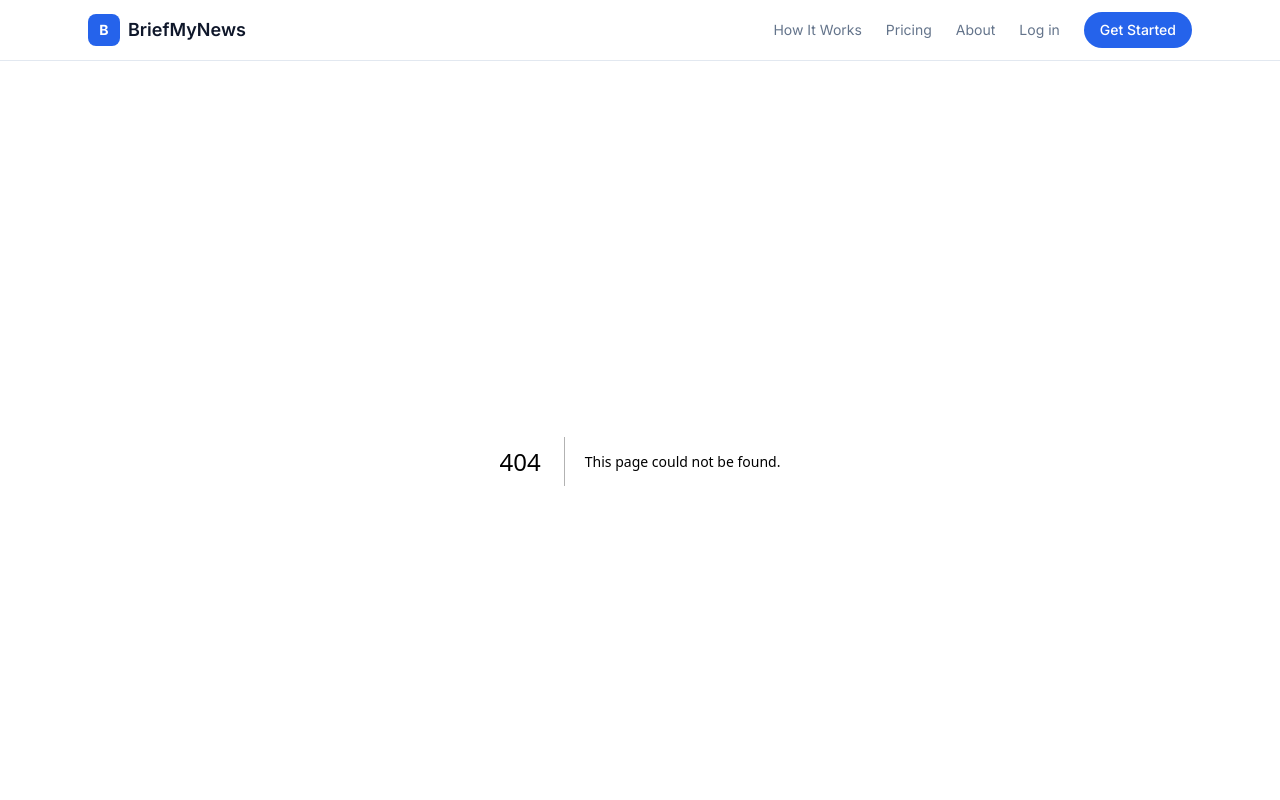
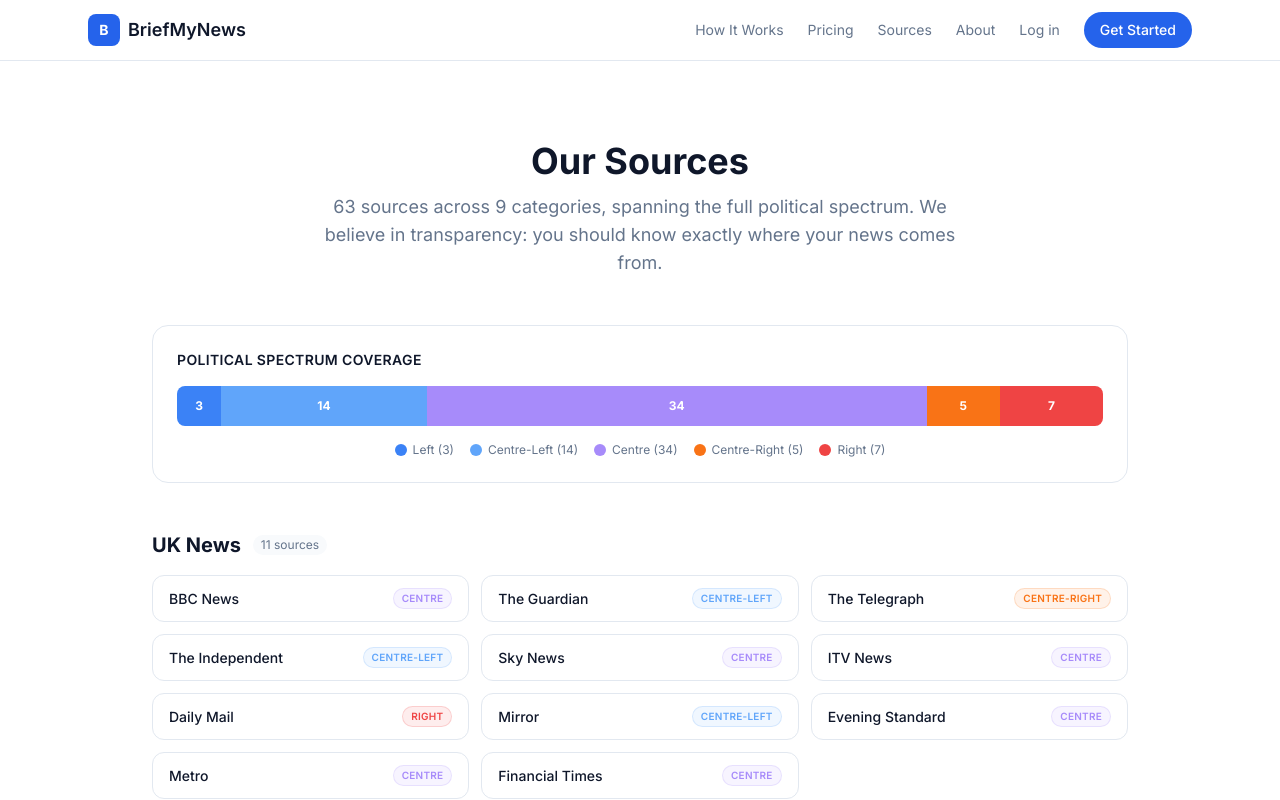
Before and after one commit to skillettsites/briefmynews, a Next.js app: page /sources in a window 1280 px wide. Before the commit this address had no page. Shown: the top 800 px of the page. Built offline with nearby package versions, Linux system fonts and the light colour scheme.

Commit message:
Add /sources page with bias spectrum and category grid
Shows all 63 sources grouped by 9 categories with political
bias chips, spectrum bar visualisation, and methodology note.
Added to header nav and sitemap.

```diff
--- a/src/app/sitemap.ts
+++ b/src/app/sitemap.ts
@@ -15,6 +15,12 @@
       lastModified: new Date(),
       changeFrequency: "monthly",
       priority: 0.7,
+    },
+    {
+      url: `${baseUrl}/sources`,
+      lastModified: new Date(),
+      changeFrequency: "monthly",
+      priority: 0.8,
     },
     {
       url: `${baseUrl}/pricing`,
--- /dev/null
+++ b/src/app/sources/page.tsx
@@ -0,0 +1,149 @@
+import type { Metadata } from "next";
+import { SOURCES, CATEGORIES, BIAS_LABELS } from "@/lib/sources-data";
+
+export const metadata: Metadata = {
+  title: "Our Sources | 63+ News Sources Across the Political Spectrum",
+  description:
+    "BriefMyNews pulls from 63+ news sources spanning left to right, mainstream to independent. Reddit, podcasts, investigative journalism, and traditional media. Full transparency on every source we use.",
+  openGraph: {
+    title: "Our Sources | BriefMyNews",
+    description:
+      "63+ news sources across the political spectrum. Full transparency on bias ratings and categories.",
+    url: "https://briefmynews.com/sources",
+  },
+  alternates: { canonical: "https://briefmynews.com/sources" },
+};
+
+function BiasChip({ rating }: { rating: string }) {
+  const info = BIAS_LABELS[rating] || { label: rating, colour: "#888" };
+  return (
+    <span
+      className="inline-block rounded-full px-2 py-0.5 text-[10px] font-semibold uppercase tracking-wide"
+      style={{
+        backgroundColor: `${info.colour}18`,
+        color: info.colour,
+        border: `1px solid ${info.colour}30`,
+      }}
+    >
+      {info.label}
+    </span>
+  );
+}
+
+export default function SourcesPage() {
+  const grouped = CATEGORIES.map((cat) => ({
+    ...cat,
+    sources: SOURCES.filter((s) => s.category === cat.id),
+  })).filter((g) => g.sources.length > 0);
+
+  const totalSources = SOURCES.length;
+  const biasBreakdown = Object.entries(BIAS_LABELS).map(([key, val]) => ({
+    key,
+    label: val.label,
+    colour: val.colour,
+    count: SOURCES.filter((s) => s.bias_rating === key).length,
+  }));
+
+  return (
+    <div className="mx-auto max-w-5xl px-4 py-16 sm:px-6 sm:py-20">
+      {/* Header */}
+      <div className="text-center mb-12">
+        <h1 className="text-3xl font-bold text-foreground sm:text-4xl">
+          Our Sources
+        </h1>
+        <p className="mt-3 text-lg text-muted max-w-2xl mx-auto">
+          {totalSources} sources across {CATEGORIES.length} categories, spanning
+          the full political spectrum. We believe in transparency: you should
+          know exactly where your news comes from.
+        </p>
+      </div>
+
+      {/* Bias spectrum overview */}
+      <div className="mb-12 rounded-2xl border border-[var(--color-border)] bg-[var(--color-card-bg)] p-6">
+        <h2 className="text-sm font-semibold text-foreground mb-4 uppercase tracking-wide">
+          Political Spectrum Coverage
+        </h2>
+
+        {/* Spectrum bar */}
+        <div className="flex rounded-lg overflow-hidden h-10 mb-4">
+          {biasBreakdown.map((b) => (
+            <div
+              key={b.key}
+              className="flex items-center justify-center text-xs font-bold text-white transition-all"
+              style={{
+                backgroundColor: b.colour,
+                width: `${(b.count / totalSources) * 100}%`,
+                minWidth: b.count > 0 ? "40px" : "0",
+              }}
+            >
+              {b.count}
+            </div>
+          ))}
+        </div>
+
+        {/* Legend */}
+        <div className="flex flex-wrap justify-center gap-4 text-xs text-muted">
+          {biasBreakdown.map((b) => (
+            <div key={b.key} className="flex items-center gap-1.5">
+              <span
+                className="w-3 h-3 rounded-full"
+                style={{ backgroundColor: b.colour }}
+              />
+              <span>
+                {b.label} ({b.count})
+              </span>
+            </div>
+          ))}
+        </div>
+      </div>
+
+      {/* Source grid by category */}
+      <div className="space-y-10">
+        {grouped.map((group) => (
+          <section key={group.id}>
+            <div className="flex items-center gap-3 mb-4">
+              <h2 className="text-xl font-bold text-foreground">
+                {group.name}
+              </h2>
+              <span className="text-xs text-muted bg-[var(--color-surface)] px-2 py-0.5 rounded-full">
+                {group.sources.length} sources
+              </span>
+            </div>
+
+            <div className="grid grid-cols-1 sm:grid-cols-2 lg:grid-cols-3 gap-3">
+              {group.sources.map((source) => (
+                <div
+                  key={source.slug}
+                  className="flex items-center justify-between gap-3 rounded-xl border border-[var(--color-border)] bg-[var(--color-card-bg)] px-4 py-3 hover:border-[var(--color-border-hover)] transition-colors"
+                >
+                  <div className="min-w-0">
+                    <p className="font-medium text-foreground text-sm truncate">
+                      {source.name}
+                    </p>
+                  </div>
+                  <BiasChip rating={source.bias_rating} />
+                </div>
+              ))}
+            </div>
+          </section>
+        ))}
+      </div>
+
+      {/* Bottom note */}
+      <div className="mt-12 text-center">
+        <div className="rounded-2xl border border-[var(--color-border)] bg-[var(--color-card-bg)] p-6 max-w-2xl mx-auto">
+          <h3 className="font-semibold text-foreground mb-2">
+            How we rate bias
+          </h3>
+          <p className="text-sm text-muted">
+            Our bias ratings are based on cross-referencing Media Bias/Fact
+            Check, AllSides, and Ad Fontes Media. We use a 5-point scale: Left,
+            Centre-Left, Centre, Centre-Right, and Right. Bias is not the same
+            as accuracy; a source can be biased yet factually reliable. You
+            control which sources appear in your digest.
+          </p>
+        </div>
+      </div>
+    </div>
+  );
+}
--- a/src/components/Header.tsx
+++ b/src/components/Header.tsx
@@ -31,6 +31,12 @@
             className="text-sm text-muted hover:text-foreground transition-colors"
           >
             Pricing
+          </Link>
+          <Link
+            href="/sources"
+            className="text-sm text-muted hover:text-foreground transition-colors"
+          >
+            Sources
           </Link>
           <Link
             href="/about"
@@ -102,6 +108,13 @@
               Pricing
             </Link>
             <Link
+              href="/sources"
+              className="text-sm text-muted hover:text-foreground"
+              onClick={() => setMenuOpen(false)}
+            >
+              Sources
+            </Link>
+            <Link
               href="/about"
               className="text-sm text-muted hover:text-foreground"
               onClick={() => setMenuOpen(false)}
```
